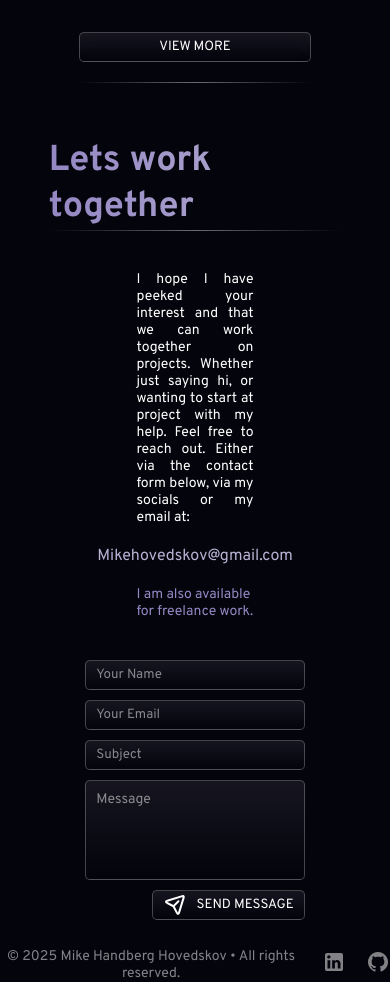
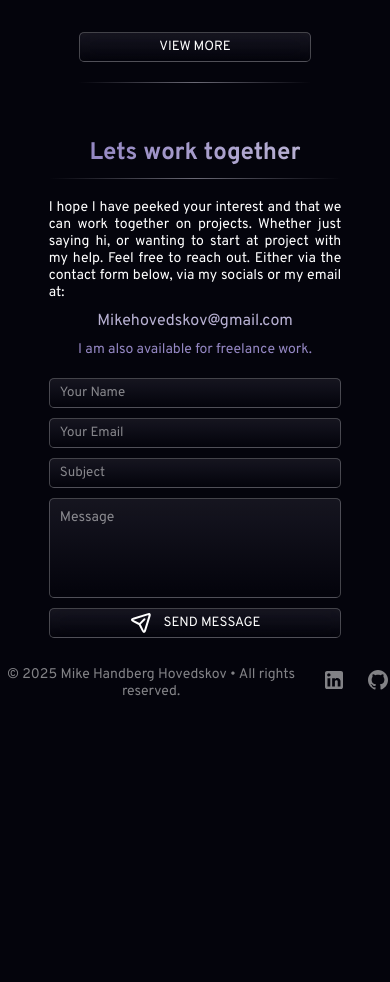
Before and after one commit to Frann0/Portfolio, a React (Vite) app: page / in a window 390 px wide. Shown: the part 3580-4562 px from the top of the page. After the commit the page ends 4280 px from the top, so only its background shows below. Built offline with nearby package versions, Linux system fonts and the light colour scheme.

Commit message:
Contact mobile

```diff
--- a/src/components/contact/Contact.scss
+++ b/src/components/contact/Contact.scss
@@ -1,5 +1,140 @@
 @import '../../Shared.scss';
 
+/**
+*
+* MOBILE
+*
+*/
+@media screen and (max-width: 768px) {
+
+  .Contact{
+    width: 100%;
+    display: flex;
+    flex-direction: column;
+    gap: 20px;
+    align-items: center;
+
+    &_Header{
+      display: flex;
+      flex-direction: column;
+      width: 100%;
+      align-items: center;
+      gap: 10px;
+       &_Title{
+        @include textGradient($Purple, $Light-purple);
+        margin: 0;
+        padding: 0;
+        font-size: 24px;
+        font-weight: 700;
+      }
+
+      &_Divider{
+        background: $Divider-gradient;
+        height: 1px;
+        width: 100%;
+        opacity: 0.5;
+      }
+
+    }
+
+
+    &_Content{
+      display: flex;
+      flex-direction: column;
+      gap: 10px;
+      width: 100%;
+      align-items: center;
+
+      &_Text{
+        color: $White;
+        font-size: 14px;
+        text-align: justify;
+      }
+
+      &_Email{
+        text-decoration: none;
+        color: $Light-purple;
+      }
+
+      &_Freelance{
+        color: $Purple;
+        font-size: 14px;
+      }
+    }
+
+
+    &_Form{
+      display: flex;
+      flex-direction: column;
+      gap: 10px;
+      width: 100%;
+
+      &_Input{
+        border-radius: 5px;
+        height: 30px;
+        padding: 0 10px;
+        box-sizing: border-box;
+        border: 1px solid $White-25;
+        background: $Input-background;
+        color: $White;
+        outline: none;
+        transition: all 0.3s ease-in-out;
+
+        &:hover, &:focus{
+          border: 1px solid $White-50;
+        }
+
+
+        &::placeholder{
+          color: $White-50;
+        }
+
+      }
+
+      &_Textarea{
+        resize: none;
+        background: $Input-background;
+        border-radius: 5px;
+        border: 1px solid $White-25;
+        outline: none;
+        color: $White;
+        min-height: 100px;
+        box-sizing: border-box;
+        padding: 10px;
+        font-size: 14px;
+        transition: all 0.3s ease-in-out;
+
+        &:hover, &:focus{
+          border: 1px solid $White-50;
+        }
+
+        &::placeholder{
+          color: $White-50;
+        }
+      }
+
+      &_Button{
+        width: 100%;
+        display: flex;
+        flex-direction: row;
+        align-items: center;
+        justify-content: end;
+
+        .Button{
+          width: 100%;
+          max-width: 100%;
+        }
+      }
+    }
+  }
+}
+
+/**
+*
+* DESKTOP
+*
+*/
+@media screen and (min-width: 768px) {
   .Contact{
     width: 100%;
     display: flex;
@@ -112,3 +247,4 @@
       }
     }
   }
+}
```
Lines whose indentation alone changed are shown as unchanged.
